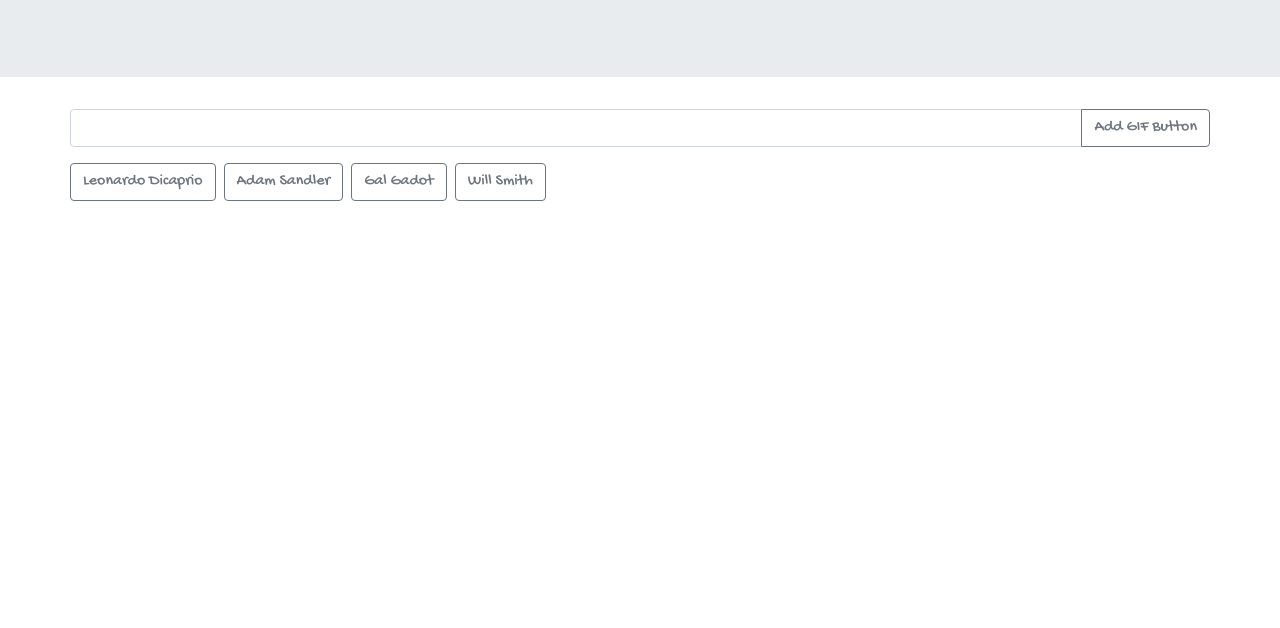
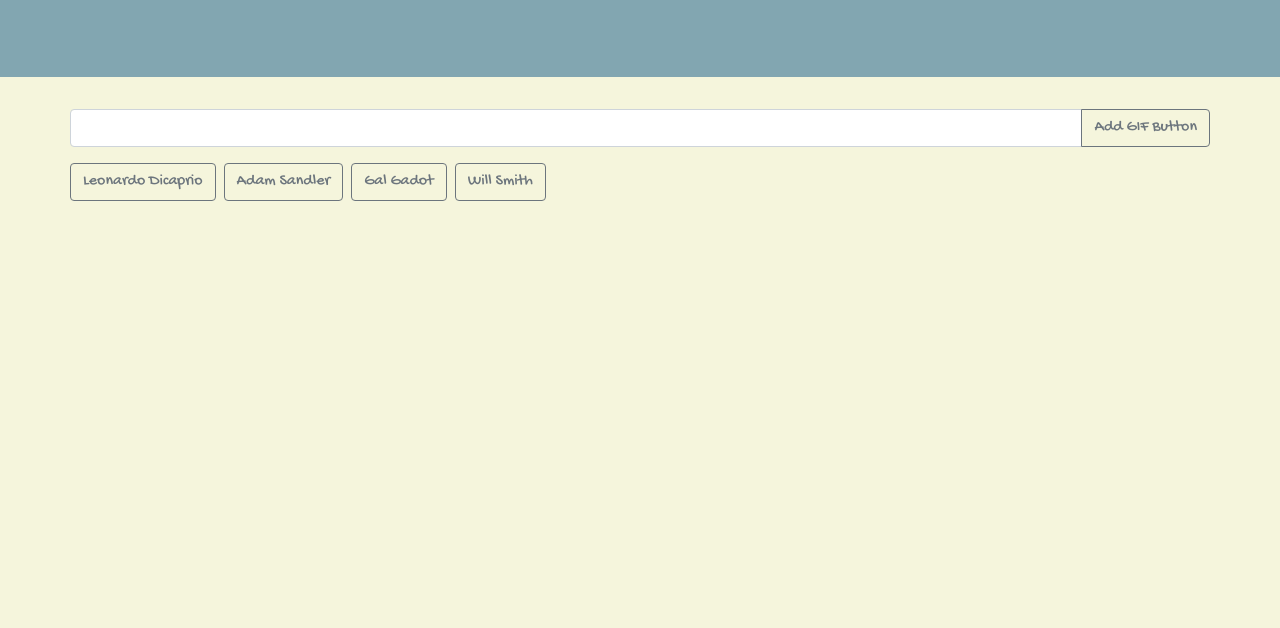
Before and after one commit to Stegler/GifSearch, a plain HTML site: page index.html in a window 1280 px wide. Shown: the part 172-800 px from the top of the page. Drawn offline with nearby package versions, Linux system fonts and the light colour scheme.

Commit message:
color styling

```diff
--- a/style.css
+++ b/style.css
@@ -1,10 +1,11 @@
+* {
+    font-family: 'Gochi Hand', cursive;
+    background-color: beige !important;
+}
+
 .gif-button {
     margin-right: 8px;
     margin-bottom: 8px;
-}
-
-* {
-    font-family: 'Gochi Hand', cursive;
 }
 
 .display-gifs {
@@ -13,3 +14,11 @@
     text-align: center;
     margin: auto;
 }
+
+.jumbotron, .container, .display-4, .lead {
+    background-color: #82A6B1 !important;
+}
+
+.gif-input {
+    background-color: rgb(255, 255, 255) !important;
+}
```
